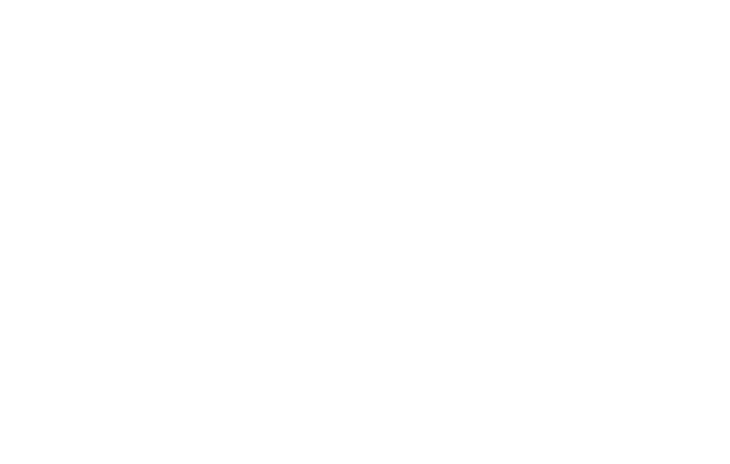
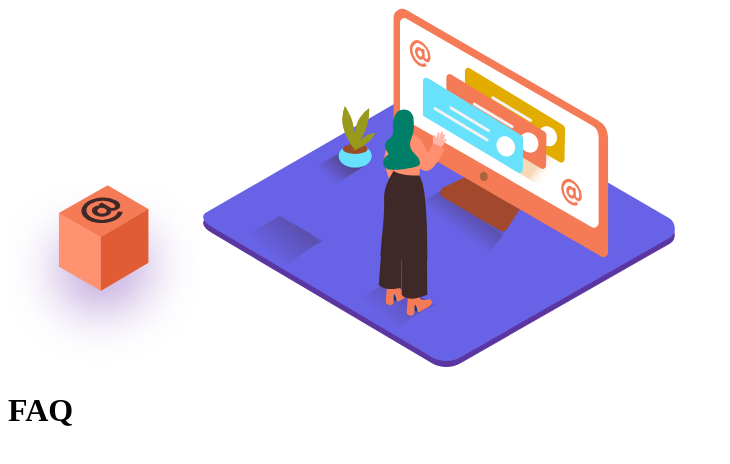
Before and after one commit to FriedAxons/FAQ-Accordion-Card, a plain HTML site: page index.html in a window 1280 px wide. Shown: the whole page, without its empty margins (0-730 px from the left). Drawn offline with Linux system fonts and the light colour scheme.

Commit message:
Begin HTML for current iteration

```diff
--- a/index.html
+++ b/index.html
@@ -1,13 +1,36 @@
 <!DOCTYPE html>
 <html lang="en">
-<head>
-    <meta charset="UTF-8">
-    <meta name="viewport" content="width=device-width, initial-scale=1.0">
-    <link rel="stylesheet" href="styles.css">
+  <head>
+    <meta charset="UTF-8" />
+    <meta name="viewport" content="width=device-width, initial-scale=1.0" />
+    <link rel="stylesheet" href="styles.css" />
     <title>FAQ accordion card</title>
-</head>
-<body>
-
+  </head>
+  <body>
+    <main>
+      <div class="card-container">
+        <div class="illustrations">
+          <img
+            src="./images/illustration-box-desktop.svg"
+            alt=""
+            class="box-illustration"
+          />
+          <img
+            src="./images/illustration-woman-online-desktop.svg"
+            alt=""
+            class="woman-online-illustration"
+          />
+        </div>
+        <div class="dropdown">
+          <h1>FAQ</h1>
+          <div class="dropdown-item"></div>
+          <div class="dropdown-item"></div>
+          <div class="dropdown-item"></div>
+          <div class="dropdown-item"></div>
+          <div class="dropdown-item"></div>
+        </div>
+      </div>
+    </main>
     <script src="index.js"></script>
-</body>
+  </body>
 </html>
```
